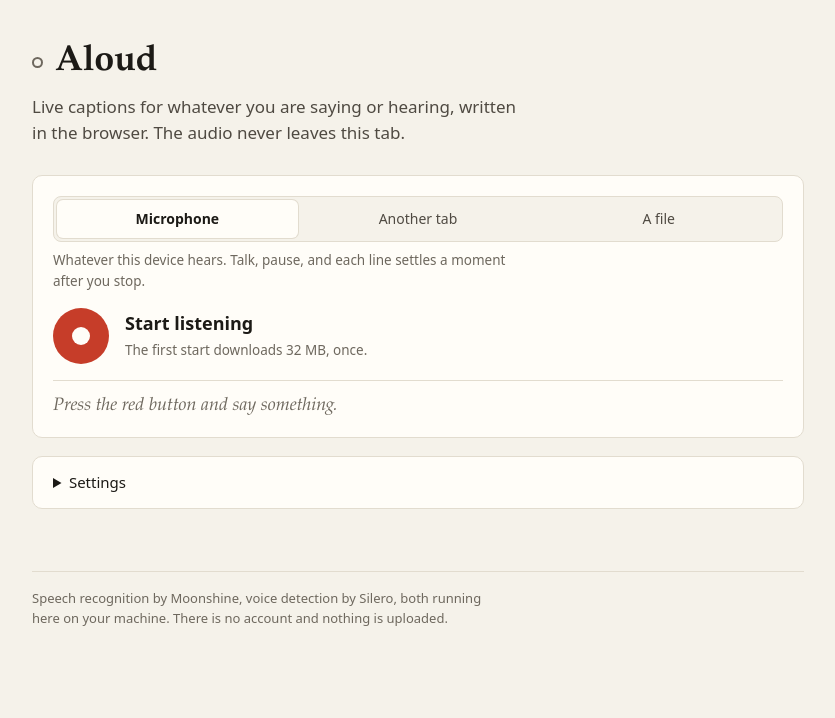
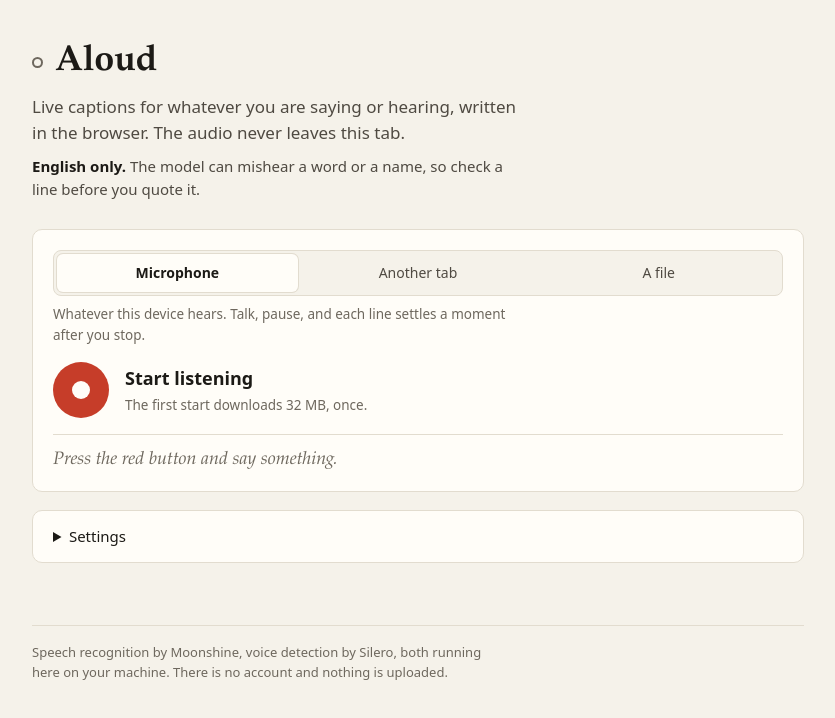
Before and after one commit to Nikolaimelni/aloud, an Angular app in the folder packages/app/: page / in a window 1280 px wide. Shown: the top 718 px of the page, without its empty margins (222-1057 px from the left). Built offline with nearby package versions, Linux system fonts and the light colour scheme.

Commit message:
said on the page that it is english only and can mishear

```diff
--- a/packages/app/src/app/app.html
+++ b/packages/app/src/app/app.html
@@ -5,6 +5,10 @@
   <p class="lede">
     Live captions for whatever you are saying or hearing, written in the browser. The audio never
     leaves this tab.
+  </p>
+  <p class="caveat">
+    <strong>English only.</strong> The model can mishear a word or a name, so check a line before
+    you quote it.
   </p>
 </header>
 
--- a/packages/app/src/app/app.scss
+++ b/packages/app/src/app/app.scss
@@ -48,6 +48,17 @@
   color: var(--ink-2);
 }
 
+.caveat {
+  margin: 8px 0 0;
+  max-width: 56ch;
+  font-size: 15px;
+  color: var(--ink-2);
+
+  strong {
+    color: var(--ink);
+  }
+}
+
 main {
   display: grid;
   gap: 18px;
--- a/packages/app/src/index.html
+++ b/packages/app/src/index.html
@@ -7,7 +7,7 @@
     <meta name="viewport" content="width=device-width, initial-scale=1" />
     <meta
       name="description"
-      content="Live speech transcription that runs entirely in your browser."
+      content="Live English speech transcription that runs entirely in your browser."
     />
     <link rel="icon" type="image/x-icon" href="favicon.ico" />
   </head>
```
Also changed, not shown: 1 other file (tests, documents, lock files or other folders).
